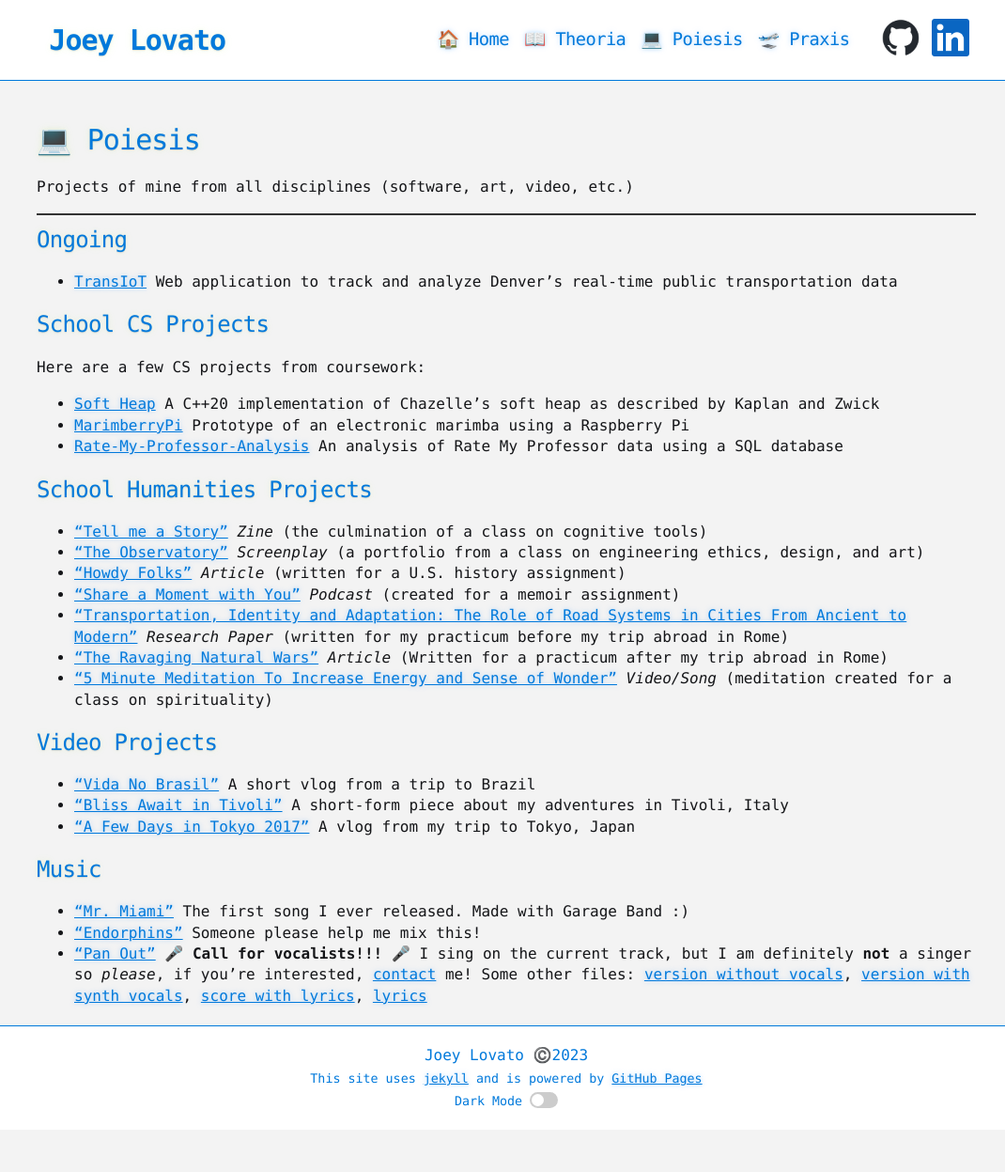
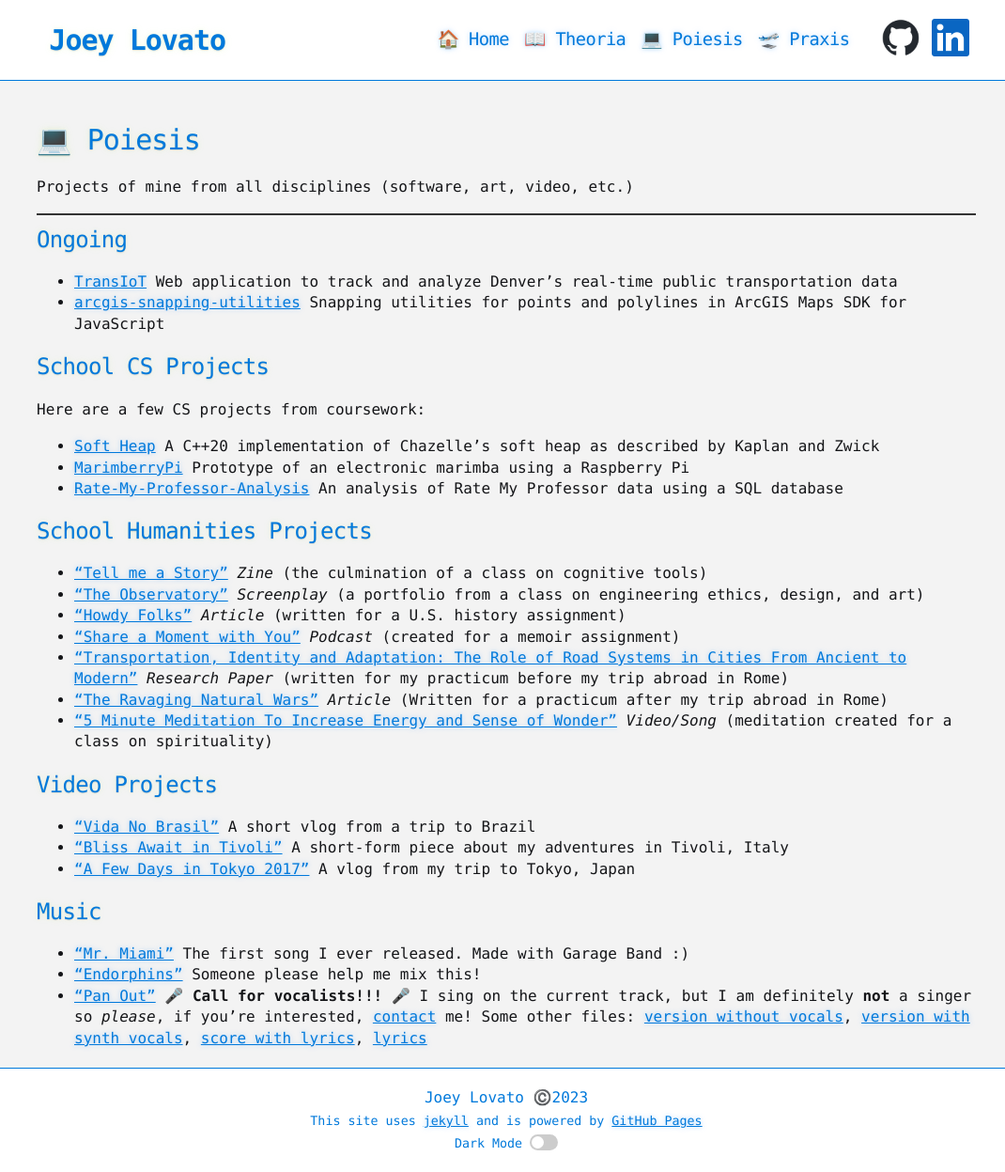
Before and after one commit to JosephLovato/JosephLovato.github.io, a Jekyll site: the page built from poiesis.markdown, in a window 1280 px wide. Shown: the whole page at 94% size, without its empty margins (101-1171 px from the left). Built offline with Jekyll 4.4.1, drawn with Linux system fonts in a browser that asks for light colours; before the commit the page ends 1202 px from its top, so only the background shows below that.

Commit message:
add arcgis-snapping-utilities to poiesis

```diff
--- a/poiesis.markdown
+++ b/poiesis.markdown
@@ -14,6 +14,7 @@ Projects of mine from all disciplines (software, art, video, etc.)
 ## Ongoing
 
 - [TransIoT](https://github.com/JosephLovato/transIoT) Web application to track and analyze Denver's real-time public transportation data
+- [arcgis-snapping-utilities](https://github.com/JosephLovato/arcgis-snapping-utilities) Snapping utilities for points and polylines in ArcGIS Maps SDK for JavaScript
 
 ## School CS Projects
 
```
